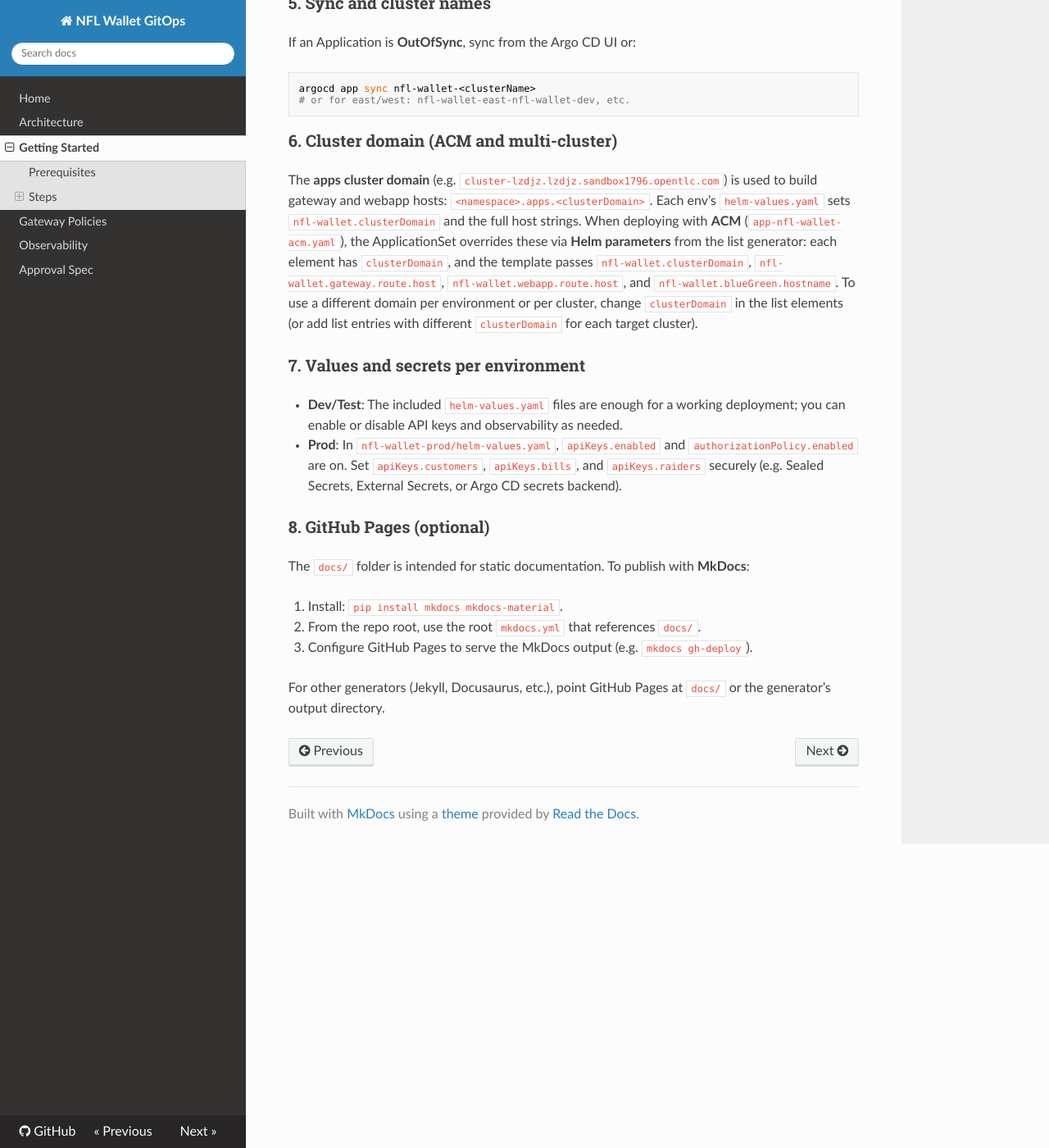
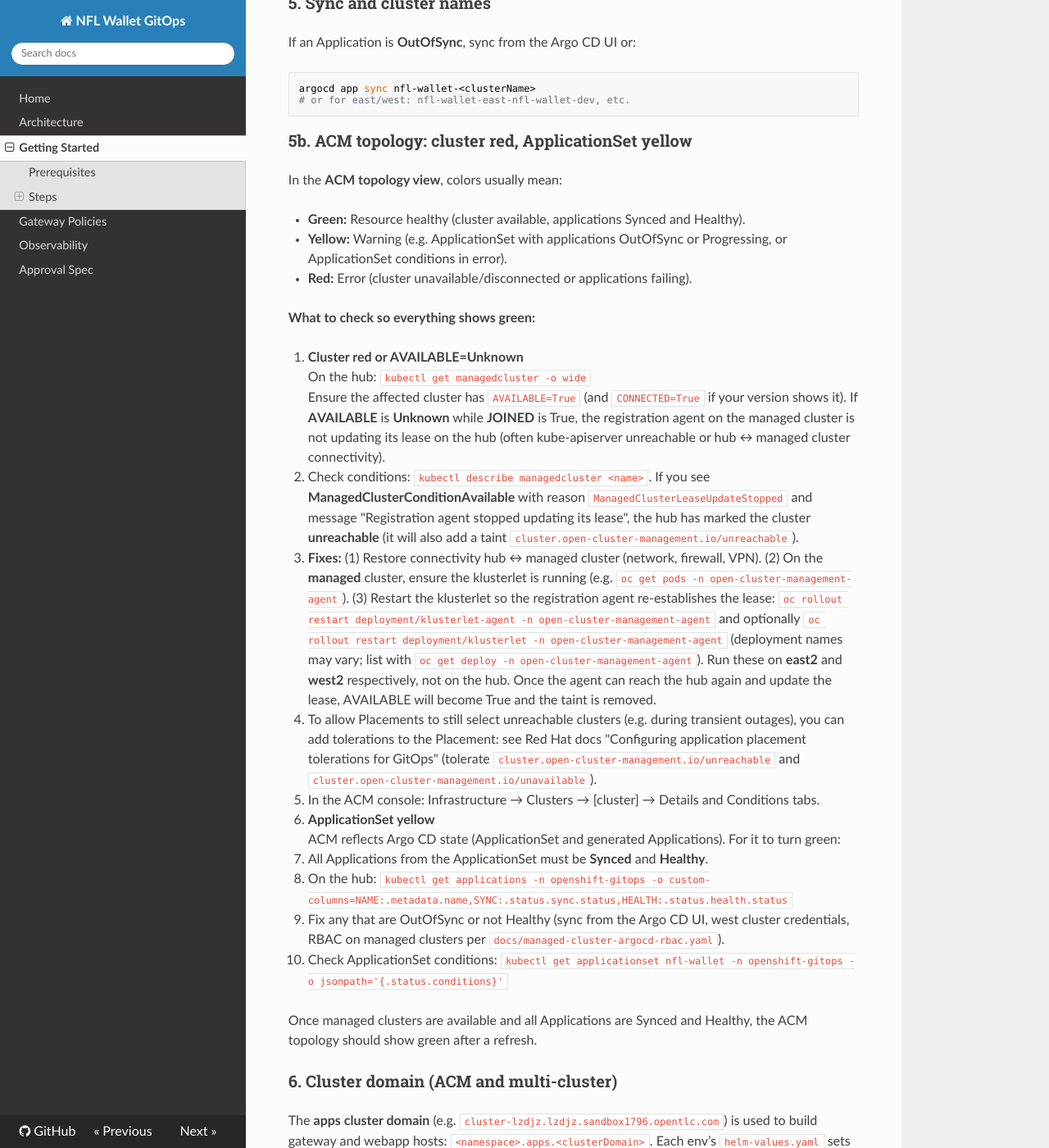
Before and after one commit to maximilianoPizarro/nfl-wallet-gitops, an MkDocs documentation site: the page built from docs/getting-started.md, in a window 1280 px wide and 1400 px high, scrolled down 3094 px. Shown: the whole window at 82% size. Built offline with MkDocs 1.6.1, drawn with Linux system fonts in a browser that asks for light colours; nearby versions of some CDN libraries.

````diff
--- a/docs/getting-started.md
+++ b/docs/getting-started.md
@@ -121,6 +121,33 @@ argocd app sync nfl-wallet-<clusterName>
 # or for east/west: nfl-wallet-east-nfl-wallet-dev, etc.
 ```
 
+### 5b. ACM topology: cluster red, ApplicationSet yellow
+
+In the **ACM topology view**, colors usually mean:
+
+- **Green:** Resource healthy (cluster available, applications Synced and Healthy).
+- **Yellow:** Warning (e.g. ApplicationSet with applications OutOfSync or Progressing, or ApplicationSet conditions in error).
+- **Red:** Error (cluster unavailable/disconnected or applications failing).
+
+**What to check so everything shows green:**
+
+1. **Cluster red or AVAILABLE=Unknown**
+   On the hub: `kubectl get managedcluster -o wide`
+   Ensure the affected cluster has `AVAILABLE=True` (and `CONNECTED=True` if your version shows it). If **AVAILABLE** is **Unknown** while **JOINED** is True, the registration agent on the managed cluster is not updating its lease on the hub (often kube-apiserver unreachable or hub ↔ managed cluster connectivity).
+   - Check conditions: `kubectl describe managedcluster <name>`. If you see **ManagedClusterConditionAvailable** with reason `ManagedClusterLeaseUpdateStopped` and message "Registration agent stopped updating its lease", the hub has marked the cluster **unreachable** (it will also add a taint `cluster.open-cluster-management.io/unreachable`).
+   - **Fixes:** (1) Restore connectivity hub ↔ managed cluster (network, firewall, VPN). (2) On the **managed** cluster, ensure the klusterlet is running (e.g. `oc get pods -n open-cluster-management-agent`). (3) Restart the klusterlet so the registration agent re-establishes the lease: `oc rollout restart deployment/klusterlet-agent -n open-cluster-management-agent` and optionally `oc rollout restart deployment/klusterlet -n open-cluster-management-agent` (deployment names may vary; list with `oc get deploy -n open-cluster-management-agent`). Run these on **east2** and **west2** respectively, not on the hub. Once the agent can reach the hub again and update the lease, AVAILABLE will become True and the taint is removed.
+   - To allow Placements to still select unreachable clusters (e.g. during transient outages), you can add tolerations to the Placement: see Red Hat docs "Configuring application placement tolerations for GitOps" (tolerate `cluster.open-cluster-management.io/unreachable` and `cluster.open-cluster-management.io/unavailable`).
+   - In the ACM console: Infrastructure → Clusters → [cluster] → Details and Conditions tabs.
+
+2. **ApplicationSet yellow**
+   ACM reflects Argo CD state (ApplicationSet and generated Applications). For it to turn green:
+   - All Applications from the ApplicationSet must be **Synced** and **Healthy**.
+   - On the hub: `kubectl get applications -n openshift-gitops -o custom-columns=NAME:.metadata.name,SYNC:.status.sync.status,HEALTH:.status.health.status`
+   - Fix any that are OutOfSync or not Healthy (sync from the Argo CD UI, west cluster credentials, RBAC on managed clusters per `docs/managed-cluster-argocd-rbac.yaml`).
+   - Check ApplicationSet conditions: `kubectl get applicationset nfl-wallet -n openshift-gitops -o jsonpath='{.status.conditions}'`
+
+Once managed clusters are available and all Applications are Synced and Healthy, the ACM topology should show green after a refresh.
+
 ### 6. Cluster domain (ACM and multi-cluster)
 
 The **apps cluster domain** (e.g. `cluster-lzdjz.lzdjz.sandbox1796.opentlc.com`) is used to build gateway and webapp hosts: `<namespace>.apps.<clusterDomain>`. Each env’s `helm-values.yaml` sets `nfl-wallet.clusterDomain` and the full host strings. When deploying with **ACM** (`app-nfl-wallet-acm.yaml`), the ApplicationSet overrides these via **Helm parameters** from the list generator: each element has `clusterDomain`, and the template passes `nfl-wallet.clusterDomain`, `nfl-wallet.gateway.route.host`, `nfl-wallet.webapp.route.host`, and `nfl-wallet.blueGreen.hostname`. To use a different domain per environment or per cluster, change `clusterDomain` in the list elements (or add list entries with different `clusterDomain` for each target cluster).
````
Also changed, not shown: app-nfl-wallet-acm.yaml (+51 -0 lines), scripts/README.md (added, +101 -0 lines), 6 other files.
